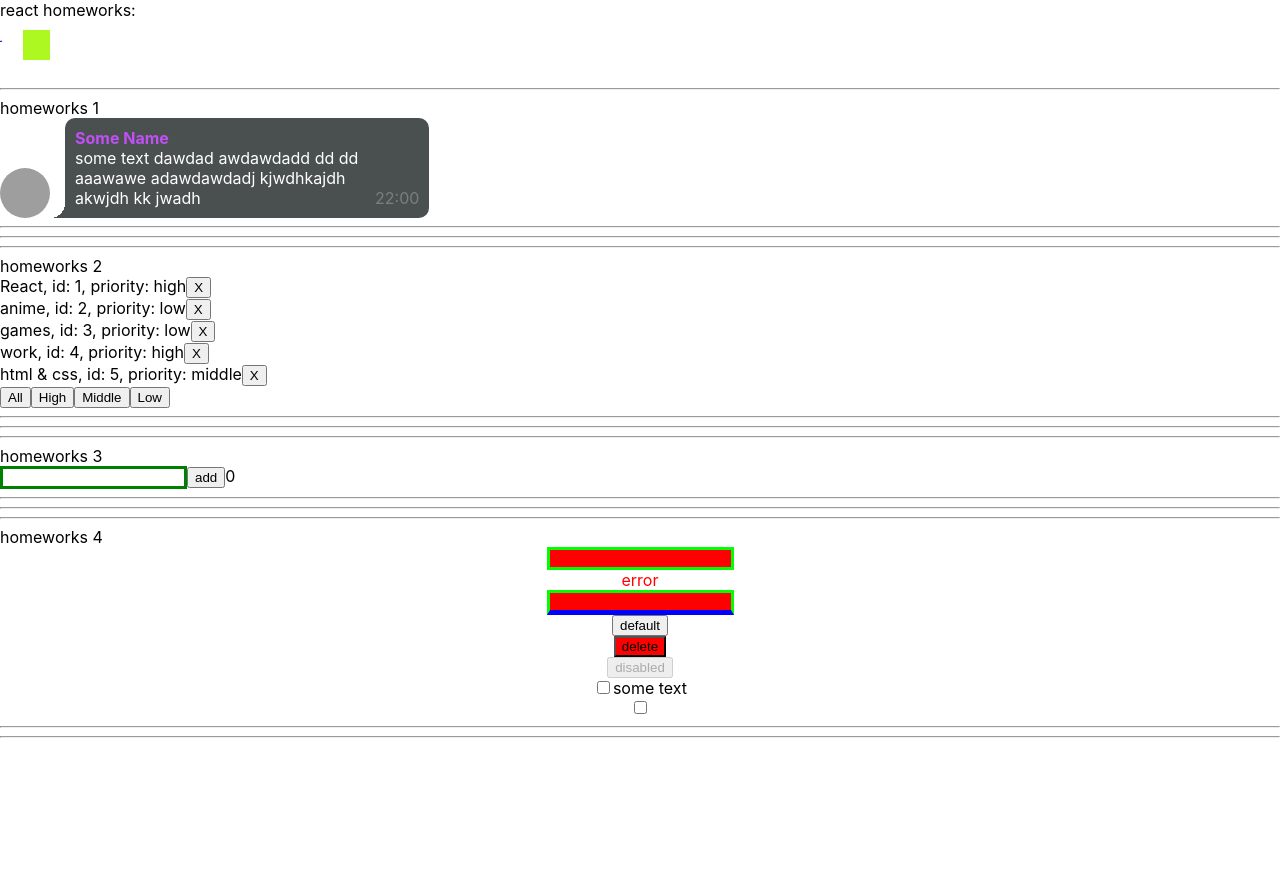
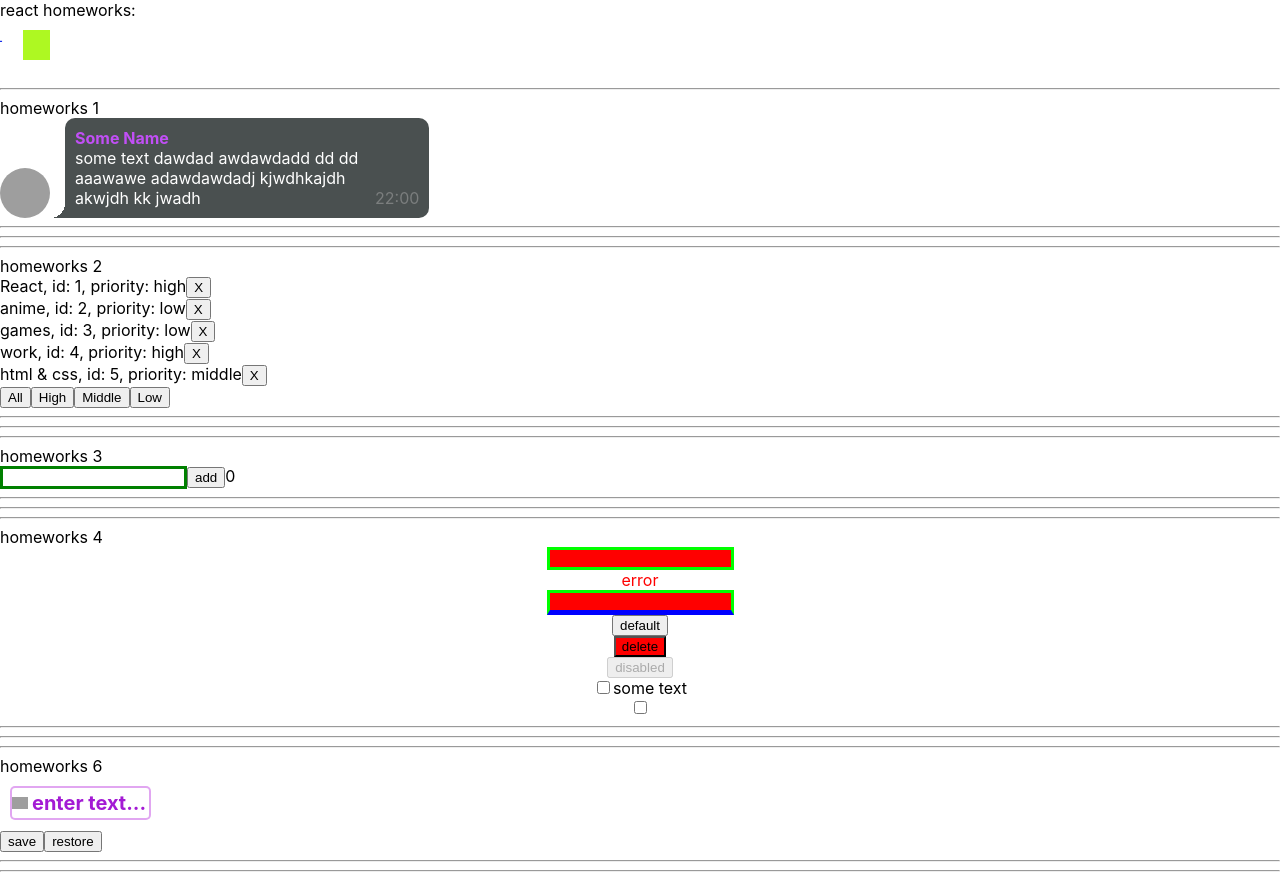
Before and after one commit to JudgEby/tasks-from-ignat, a React (Create React App) app: page /#/pre-junior in a window 1280 px wide. Before the commit the page ends 800 px from the top, so only its background shows below. Built offline with nearby package versions, Linux system fonts and the light colour scheme; grey boxes are pictures that could not be loaded.

Commit message:
completed lesson 6

```diff
--- a/src/p2-homeworks/h5/pages/PreJunior.tsx
+++ b/src/p2-homeworks/h5/pages/PreJunior.tsx
@@ -3,18 +3,18 @@ import HW1 from '../../h1/HW1'
 import HW2 from '../../h2/HW2'
 import HW3 from '../../h3/HW3'
 import HW4 from '../../h4/HW4'
+import HW6 from '../../h6/HW6'
 
 function PreJunior() {
-    return (
-        <div>
-            <HW1/>
-            <HW2/>
-            <HW3/>
-            <HW4/>
-            {/*<HW6/>*/}
-
-        </div>
-    )
+  return (
+    <div>
+      <HW1 />
+      <HW2 />
+      <HW3 />
+      <HW4 />
+      <HW6 />
+    </div>
+  )
 }
 
 export default PreJunior
--- a/src/p2-homeworks/h6/HW6.tsx
+++ b/src/p2-homeworks/h6/HW6.tsx
@@ -1,7 +1,7 @@
-import React, {useState} from 'react'
+import React, { useState } from 'react'
 import SuperEditableSpan from './common/c4-SuperEditableSpan/SuperEditableSpan'
 import SuperButton from '../h4/common/c2-SuperButton/SuperButton'
-import {restoreState, saveState} from './localStorage/localStorage'
+import { restoreState, saveState } from './localStorage/localStorage'
 
 function HW6() {
   const [value, setValue] = useState<string>('')
@@ -10,29 +10,30 @@ function HW6() {
     saveState<string>('editable-span-value', value)
   }
   const restore = () => {
-        // setValue()
+    let restoredState = restoreState(
+      'editable-span-value',
+      'nothing was saved here'
+    )
+    setValue(restoredState)
   }
 
   return (
     <div>
-            <hr/>
-            homeworks 6
-
-            {/*should work (должно работать)*/}
+      <hr />
+      homeworks 6{/*should work (должно работать)*/}
       <div>
         <SuperEditableSpan
           value={value}
           onChangeText={setValue}
-                    spanProps={{children: value ? undefined : 'enter text...'}}
+          spanProps={{ children: value ? undefined : 'enter text...' }}
         />
       </div>
       <SuperButton onClick={save}>save</SuperButton>
       <SuperButton onClick={restore}>restore</SuperButton>
-
-            <hr/>
+      <hr />
       {/*для личного творчества, могу проверить*/}
       {/*<AlternativeSuperEditableSpan/>*/}
-            <hr/>
+      <hr />
     </div>
   )
 }
--- /dev/null
+++ b/src/p2-homeworks/h6/common/c4-SuperEditableSpan/SuperEditableSpan.module.css
@@ -0,0 +1,13 @@
+.superSpan {
+    background:url(http://simpleicon.com/wp-content/uploads/pencil-64x64.png) no-repeat left center;
+    background-size: 16px;
+    display:inline-block;
+    vertical-align:bottom;
+    padding: 3px 3px 3px 20px;
+    font-size: 20px;
+    font-weight: bold;
+    color: #a31ad4;
+    border: 2px solid rgba(217, 142, 238, 0.78);
+    border-radius: 5px;
+    margin: 10px
+}
--- a/src/p2-homeworks/h6/common/c4-SuperEditableSpan/SuperEditableSpan.tsx
+++ b/src/p2-homeworks/h6/common/c4-SuperEditableSpan/SuperEditableSpan.tsx
@@ -1,14 +1,29 @@
-import React, {DetailedHTMLProps, InputHTMLAttributes, HTMLAttributes, useState} from 'react'
+import React, {
+  DetailedHTMLProps,
+  InputHTMLAttributes,
+  HTMLAttributes,
+  useState,
+} from 'react'
+
+import styles from './SuperEditableSpan.module.css'
+
 import SuperInputText from '../../../h4/common/c1-SuperInputText/SuperInputText'
 
 // тип пропсов обычного инпута
-type DefaultInputPropsType = DetailedHTMLProps<InputHTMLAttributes<HTMLInputElement>, HTMLInputElement>
+type DefaultInputPropsType = DetailedHTMLProps<
+  InputHTMLAttributes<HTMLInputElement>,
+  HTMLInputElement
+>
 // тип пропсов обычного спана
-type DefaultSpanPropsType = DetailedHTMLProps<HTMLAttributes<HTMLSpanElement>, HTMLSpanElement>
+type DefaultSpanPropsType = DetailedHTMLProps<
+  HTMLAttributes<HTMLSpanElement>,
+  HTMLSpanElement
+>
 
 // здесь мы говорим что у нашего инпута будут такие же пропсы как у обычного инпута
 // (чтоб не писать value: string, onChange: ...; они уже все описаны в DefaultInputPropsType)
-type SuperEditableSpanType = DefaultInputPropsType & { // и + ещё пропсы которых нет в стандартном инпуте
+type SuperEditableSpanType = DefaultInputPropsType & {
+  // и + ещё пропсы которых нет в стандартном инпуте
   onChangeText?: (value: string) => void
   onEnter?: () => void
   error?: string
@@ -17,60 +32,57 @@ type SuperEditableSpanType = DefaultInputPropsType & { // и + ещё пропс
   spanProps?: DefaultSpanPropsType // пропсы для спана
 }
 
-const SuperEditableSpan: React.FC<SuperEditableSpanType> = (
-    {
+const SuperEditableSpan: React.FC<SuperEditableSpanType> = ({
   autoFocus, // игнорировать изменение этого пропса
   onBlur,
   onEnter,
   spanProps,
 
-        ...restProps// все остальные пропсы попадут в объект restProps
-    }
-) => {
+  ...restProps // все остальные пропсы попадут в объект restProps
+}) => {
   const [editMode, setEditMode] = useState<boolean>(false)
-    const {children, onDoubleClick, className, ...restSpanProps} = spanProps || {}
+  const { children, onDoubleClick, className, ...restSpanProps } =
+    spanProps || {}
 
   const onEnterCallback = () => {
     // setEditMode() // выключить editMode при нажатии Enter
-
+    setEditMode(false)
     onEnter && onEnter()
   }
   const onBlurCallback = (e: React.FocusEvent<HTMLInputElement>) => {
     // setEditMode() // выключить editMode при нажатии за пределами инпута
-
+    setEditMode(false)
     onBlur && onBlur(e)
   }
-    const onDoubleClickCallBack = (e: React.MouseEvent<HTMLSpanElement, MouseEvent>) => {
+  const onDoubleClickCallBack = (
+    e: React.MouseEvent<HTMLSpanElement, MouseEvent>
+  ) => {
     // setEditMode() // включить editMode при двойном клике
-
+    setEditMode(true)
     onDoubleClick && onDoubleClick(e)
   }
 
-    const spanClassName = `${'сделать красивый стиль для спана'} ${className}`
+  const spanClassName = `${styles.superSpan} ${className}`
 
   return (
     <>
-            {editMode
-                ? (
+      {editMode ? (
         <SuperInputText
           autoFocus // пропсу с булевым значением не обязательно указывать true
           onBlur={onBlurCallback}
           onEnter={onEnterCallback}
-
           {...restProps} // отдаём инпуту остальные пропсы если они есть (value например там внутри)
         />
       ) : (
         <span
           onDoubleClick={onDoubleClickCallBack}
           className={spanClassName}
-
           {...restSpanProps}
         >
           {/*если нет захардкодженного текста для спана, то значение инпута*/}
           {children || restProps.value}
         </span>
-                )
-            }
+      )}
     </>
   )
 }
```
Lines whose indentation alone changed are shown as unchanged.
